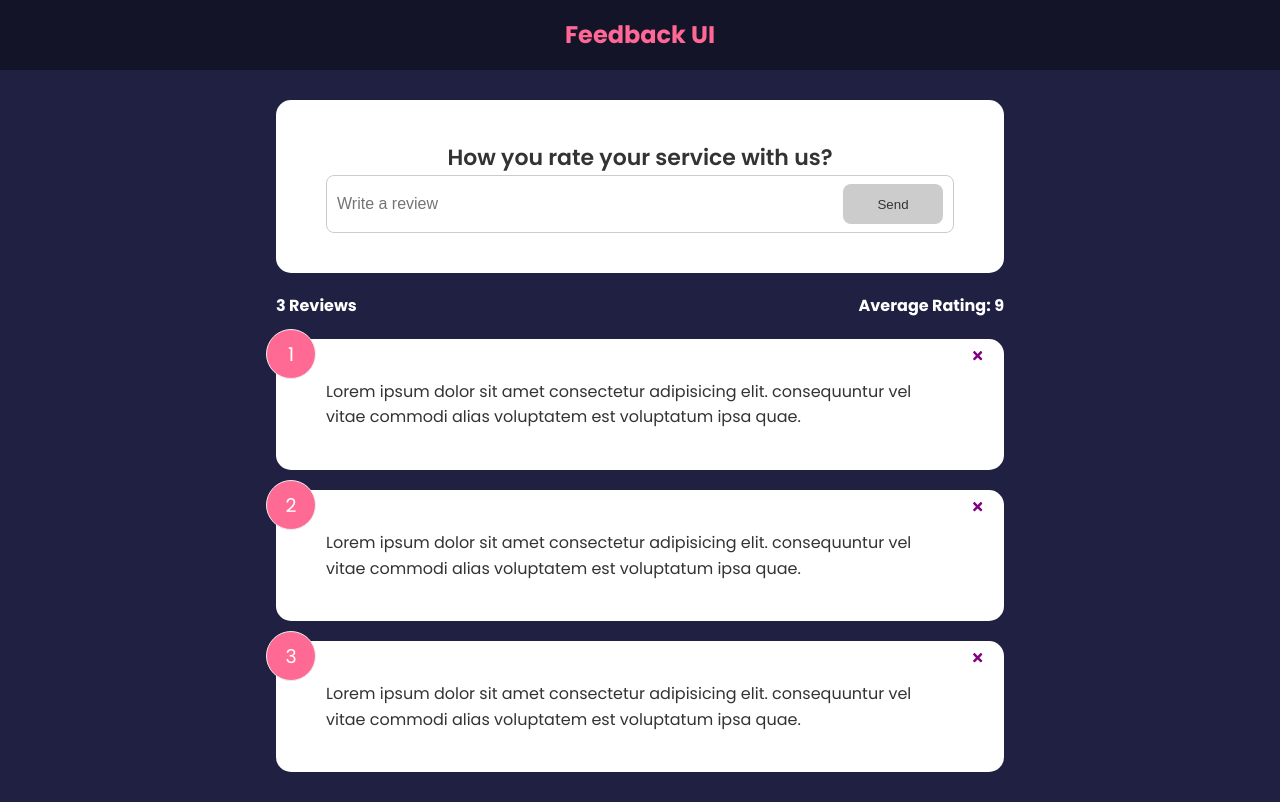
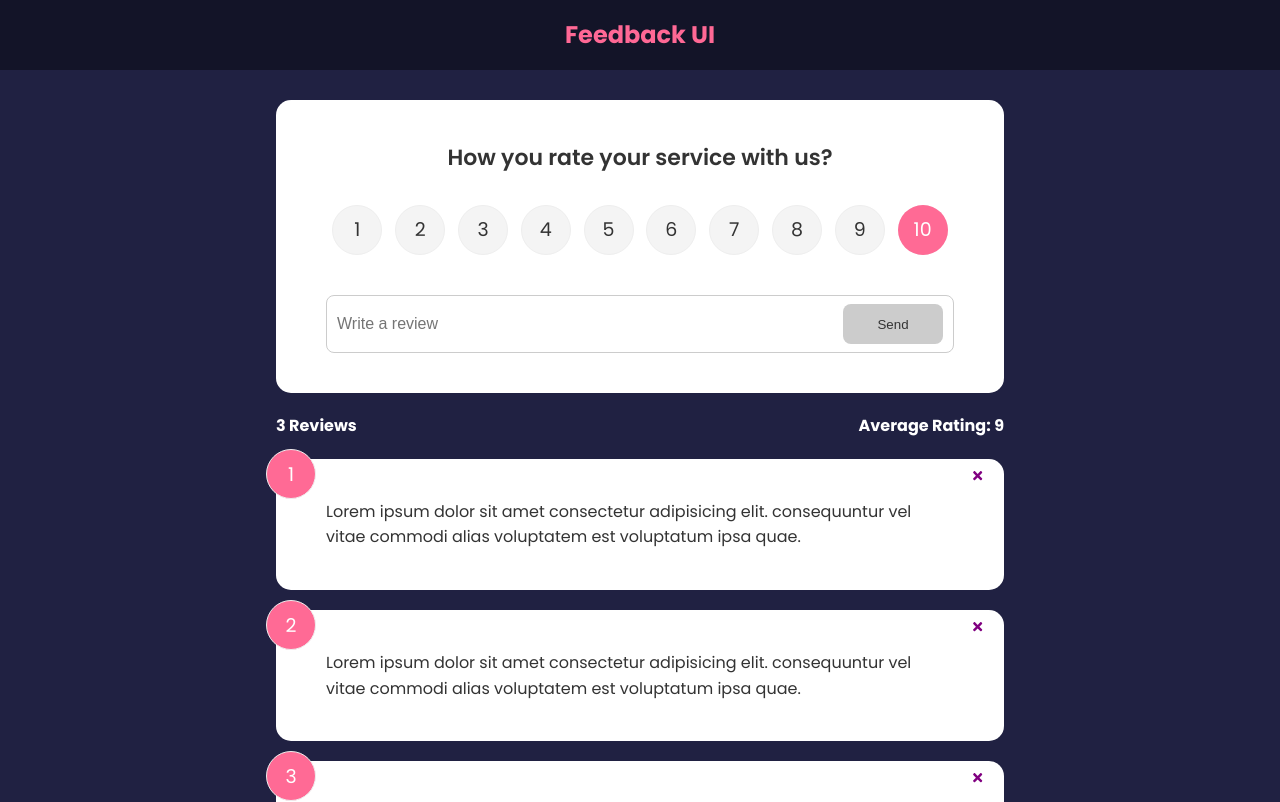
Before and after one commit to frankvazk/feedback-react-app, a React (Create React App) app: page / in a window 1280 px wide. Shown: the top 802 px of the page. Built offline with nearby package versions, Linux system fonts and the light colour scheme; the HTML template or start-up script is replaced by a standard one.

Commit message:
Rating Selector

```diff
--- a/src/components/FeedbackForm.jsx
+++ b/src/components/FeedbackForm.jsx
@@ -1,4 +1,5 @@
 import React, { useState } from "react";
+import RatingSelect from "./RatingSelect";
 import Button from "./shared/Button";
 import Card from "./shared/Card";
 
@@ -6,6 +7,7 @@
   const [text, setText] = useState("");
   const [isDisabled, setIsDisabled] = useState(true);
   const [message, setMessage] = useState("");
+  const [rating, setRating] = useState(10);
 
   const handleTextChange = (e) => {
     let data = e.target.value;
@@ -27,6 +29,7 @@
       <form>
         <h2>How you rate your service with us?</h2>
         {/** @todo - rating select component  */}
+        <RatingSelect rating={rating} setRating={setRating} />
         <div className="input-group">
           <input
             type="text"
--- /dev/null
+++ b/src/components/RatingSelect.jsx
@@ -0,0 +1,28 @@
+import React from "react";
+
+const RatingSelect = ({ rating, setRating }) => {
+  const handleChange = (e) => {
+    if (e.target.checked) {
+      setRating(parseInt(e.currentTarget.value));
+    }
+  };
+  return (
+    <ul className="rating">
+      {Array.from({ length: 10 }, (_, i) => (
+        <li key={`rating-${i + 1}`}>
+          <input
+            type="radio"
+            id={`num${i + 1}`}
+            name="rating"
+            value={i + 1}
+            onChange={handleChange}
+            checked={rating === i + 1}
+          />
+          <label htmlFor={`num${i + 1}`}>{i + 1}</label>
+        </li>
+      ))}
+    </ul>
+  );
+};
+
+export default RatingSelect;
```
